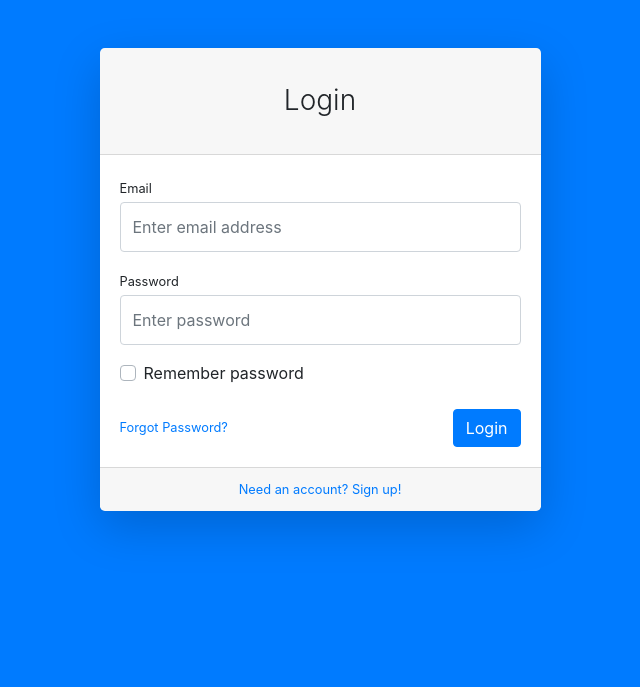
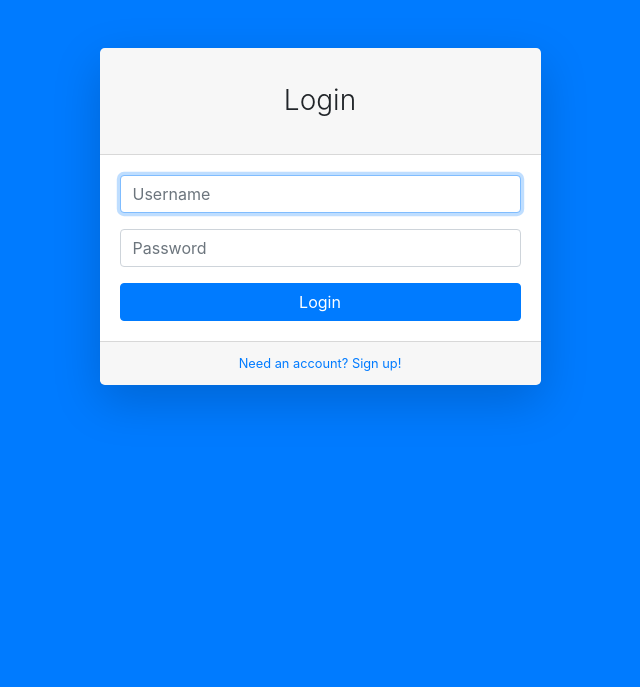
Before and after one commit to alexandre-hirata/qualiCar, a Django app: page /login in a window 1280 px wide. Shown: the top 687 px of the page, without its empty margins (320-960 px from the left). Run offline with Django 3.2, Linux system fonts and the light colour scheme; some libraries are stand-ins or nearby versions.

Commit message:
Implement working login page
The pages does not recognize logged user yet.

Signed-off-by: Alexandre Hirata <alexthirata@gmail.com>

```diff
--- a/app/frontend/templates/login.html
+++ b/app/frontend/templates/login.html
@@ -20,14 +20,20 @@
                                 <div class="card shadow-lg border-0 rounded-lg mt-5">
                                     <div class="card-header"><h3 class="text-center font-weight-light my-4">Login</h3></div>
                                     <div class="card-body">
-                                        <form>
-                                            <div class="form-group"><label class="small mb-1" for="inputEmailAddress">Email</label><input class="form-control py-4" id="inputEmailAddress" type="email" placeholder="Enter email address" /></div>
-                                            <div class="form-group"><label class="small mb-1" for="inputPassword">Password</label><input class="form-control py-4" id="inputPassword" type="password" placeholder="Enter password" /></div>
-                                            <div class="form-group">
-                                                <div class="custom-control custom-checkbox"><input class="custom-control-input" id="rememberPasswordCheck" type="checkbox" /><label class="custom-control-label" for="rememberPasswordCheck">Remember password</label></div>
-                                            </div>
-                                            <div class="form-group d-flex align-items-center justify-content-between mt-4 mb-0"><a class="small" href="password.html">Forgot Password?</a><a class="btn btn-primary" href="{% url 'index' %}">Login</a></div>
-                                        </form>
+                                      <form method="post" action="{% url 'login' %}">
+  {% csrf_token %}
+<div class="form-group">
+  <div class="form-label-group">
+    {{ form.username }}
+  </div>
+</div>
+<div class="form-group">
+  <div class="form-label-group">
+    {{ form.password }}
+  </div>
+</div>
+<button class="btn btn-primary btn-block" type="submit">Login</button>
+</form>
                                     </div>
                                     <div class="card-footer text-center">
                                         <div class="small"><a href="register.html">Need an account? Sign up!</a></div>
@@ -56,5 +62,16 @@
         <script src="https://code.jquery.com/jquery-3.4.1.min.js" crossorigin="anonymous"></script>
         <script src="https://stackpath.bootstrapcdn.com/bootstrap/4.3.1/js/bootstrap.bundle.min.js" crossorigin="anonymous"></script>
         <script src="/static/js/scripts.js"></script>
+        <script>
+  document.getElementById("id_username").classList.add("form-control");
+  document.getElementById("id_password").classList.add("form-control");
+  document.getElementById("id_username").placeholder = "Username";
+  document.getElementById("id_password").placeholder = "Password";
+  document.getElementById("id_username").type = "text";
+  document.getElementById("id_password").type = "password";
+  document.getElementById("id_username").required = "required";
+  document.getElementById("id_password").required = "required";
+  document.getElementById("id_username").autofocus = "autofocus";
+</script>
     </body>
 </html>
--- a/app/frontend/views.py
+++ b/app/frontend/views.py
@@ -3,6 +3,14 @@ from rest_framework.views import APIView
 from django.views import View
 from django.http import HttpResponse
 from django.template import loader
+from django.contrib.auth.mixins import LoginRequiredMixin
+
+from django.contrib.auth.forms import AuthenticationForm
+from django.contrib.auth import login, authenticate
+from django.http import HttpResponseRedirect
+
+from qualiCar_API.models import UserProfile
+
 
 
 # class Index (APIView):
@@ -20,4 +28,16 @@ class Login (View):
     template = 'login.html'
 
     def get (self, request):
-        return render(request, self.template)
+        form = AuthenticationForm()
+        return render(request, self.template, {'form': form})
+
+    def post (self, request):
+        form = AuthenticationForm (request.POST)
+        username = request.POST.get ('username')
+        password = request.POST.get ('password')
+        user = authenticate (request, username=username, password=password)
+        if user is not None:
+            login (request, user)
+            return HttpResponseRedirect ('/')
+        else:
+            return render (request, self.template, {'form': form})
```
